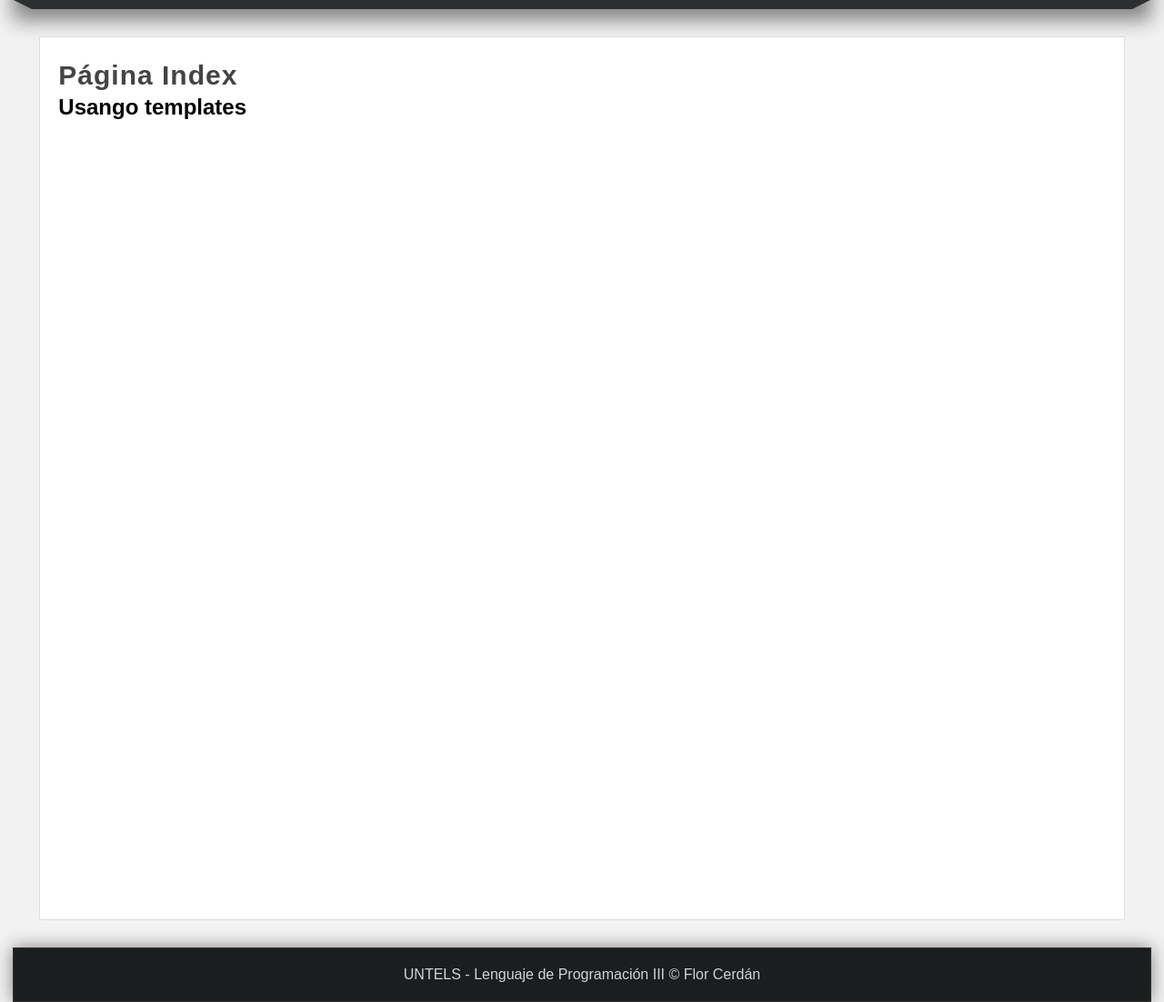
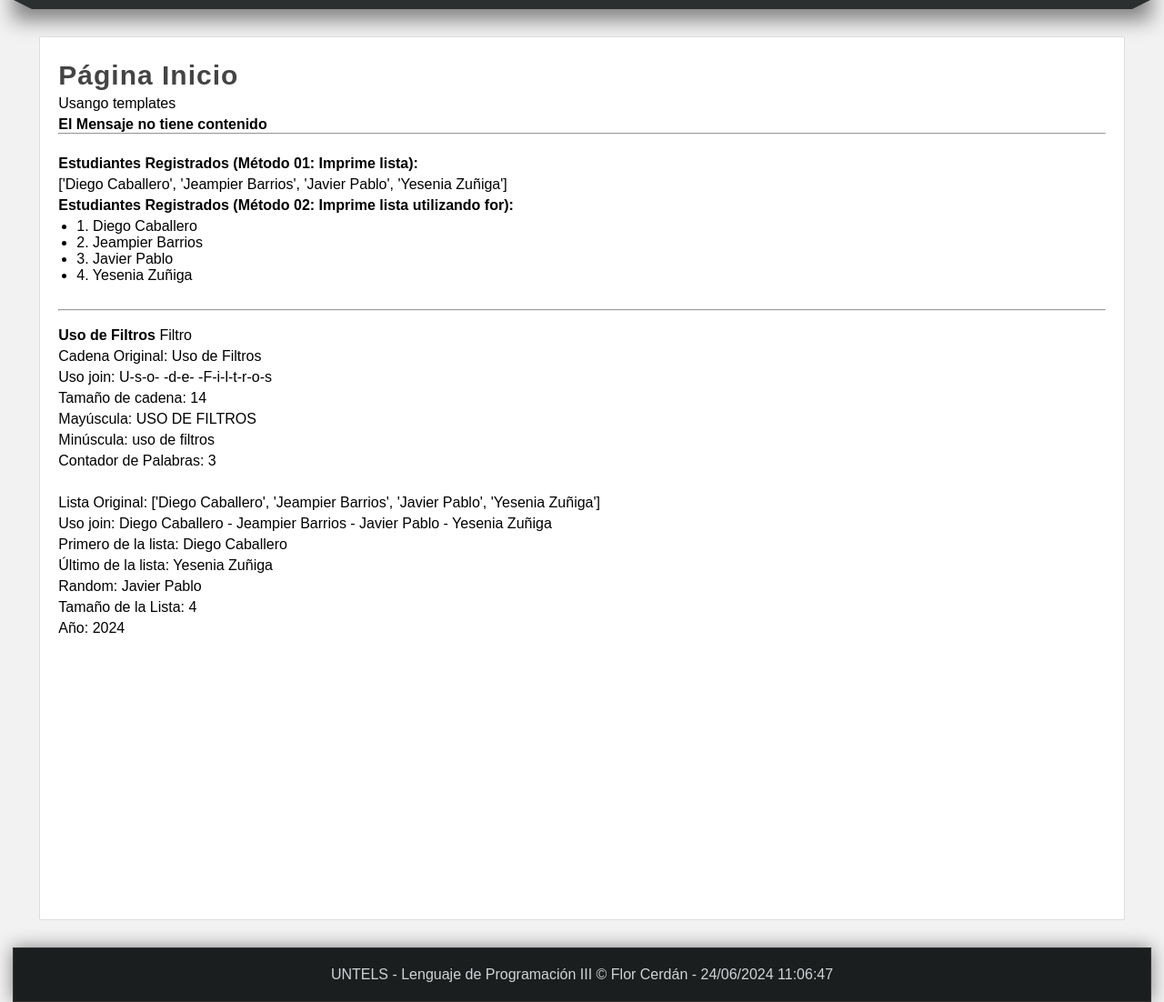
Before and after one commit to 2123010122/LP3_S14, a Django app: page / in a window 1280 px wide. Shown: the part 182-1284 px from the top of the page at 91% size. Run offline with Django 5.2, Linux system fonts and the light colour scheme.

Commit message:
LENGUAJE DE PLANTILLAS Y TEMPLATE TAGS

```diff
--- a/proyecto001/miapp/static/css/style.css
+++ b/proyecto001/miapp/static/css/style.css
@@ -6,6 +6,14 @@
     text-decoration: none;
 }
 
+.box p, .box h2, .box h3, .box ul{
+    margin-bottom: 5px;
+    margin-top: 5px;
+}
+.box ul, .box ol{
+    margin-left: 20px;
+    margin-bottom: 10px;
+}
 
 body{
     background-color: #f2f2f2;
--- /dev/null
+++ b/proyecto001/miapp/templates/filtros.html
@@ -0,0 +1,18 @@
+<br>
+<hr>
+<br>
+<strong> {{encabezado}}</strong>
+Filtro<br>
+<p> Cadena Original: {{encabezado|default:"Sección sin título"}} </p>
+<p> Uso join: {{encabezado|join:'-'}} </p>
+<p> Tamaño de cadena: {{encabezado|length}} </p>
+<p> Mayúscula: {{encabezado|upper}} </p>
+<p> Minúscula: {{encabezado|lower}} </p>
+<p> Contador de Palabras: {{encabezado|wordcount}} </p>
+<br>
+<p>Lista Original: {{estudiantes}}</p>
+<p>Uso join: {{estudiantes|join:' - '}}</p>
+<p>Primero de la lista: {{estudiantes|first}}</p>
+<p>Último de la lista: {{estudiantes|last}}</p>
+<p>Random: {{estudiantes|random}}</p>
+<p>Tamaño de la Lista: {{estudiantes|length}}</p>
--- a/proyecto001/miapp/templates/index.html
+++ b/proyecto001/miapp/templates/index.html
@@ -1,12 +1,28 @@
 {% extends 'layout.html' %}
 
 
+
 {% block title %}
-    Inicio
+    {{titulo}}
 {% endblock %}
 
+{% block content %}
 
-{% block content %}
-<h1 class="title">Página Index</h1>
-<h2>Usango templates</h2>
+<!--Comentario en HTML-->
+{% comment 'Datos de la pagina index' %}
+En esta pagina se mostrara la bienvenida al sistema
+{% endcomment %}
+
+<h1 class="title">Página {{titulo}}</h1>
+<p>Usango templates</p>
+    {% if mensaje %}
+        <p> Mensaje: {{mensaje}} </p>
+    {% else %}
+        <strong>El Mensaje no tiene contenido</strong>
+    {% endif %}
+
+    {% include 'listado_estudiantesregistrados.html' with encabezado="Estudiantes Registrados" %}
+    {% include 'filtros.html' with encabezado="Uso de Filtros" %}
+    <p>Año: 2024</p>
+
 {% endblock %}
--- a/proyecto001/miapp/templates/layout.html
+++ b/proyecto001/miapp/templates/layout.html
@@ -21,16 +21,16 @@
         <nav>
             <ul>
                 <li>
-                    <a href="/inicio"> Inicio</a>
+                    <a href="{% url 'inicio' %}"> Inicio</a>
                  </li>
                  <li>
-                    <a href="/saludo"> Mensaje de Saludo</a>
+                    <a href="{% url 'saludo' %}"> Mensaje de Saludo</a>
                  </li>
                  <li>
-                    <a href="/rango"> Mostrar Números [a,b]</a>
+                    <a href="{% url 'rango' %}"> Mostrar Números [a,b]</a>
                  </li>
                  <li>
-                    <a href="/rango2/10/15"> Mostrar Números [10,15]</a>
+                    <a href="{% url 'rango2' %}"> Mostrar Números [10,15]</a>
                  </li>
             </ul>
         </nav>
@@ -50,7 +50,7 @@
         </div>
         </div>
         <footer>
-            UNTELS - Lenguaje de Programación III &copy; Flor Cerdán
+            UNTELS - Lenguaje de Programación III &copy; Flor Cerdán - {% now "d/m/Y h:m:s" %}
         </footer>
     </body>
 </html>
--- /dev/null
+++ b/proyecto001/miapp/templates/listado_estudiantesregistrados.html
@@ -0,0 +1,13 @@
+<br>
+<hr>
+<br>
+<p> <strong> {{encabezado}} (Método 01: Imprime lista): </strong> </p>
+        {{estudiantes}}
+<p> <strong> {{encabezado}} (Método 02: Imprime lista utilizando for): </strong> </p>
+<ul>
+    {% for estudiante in  estudiantes %}
+        <li>{{forloop.counter}}. {{estudiante}}</li>
+    {% empty %}
+        <p> No hay {{encabezado}} </p>
+    {% endfor %}
+</ul>
--- a/proyecto001/miapp/views.py
+++ b/proyecto001/miapp/views.py
@@ -24,26 +24,33 @@ layout = """
 """
 
 def index(request):
-    return render(request, 'index.html')
+    estudiantes = [ 'Diego Caballero',
+                    'Jeampier Barrios',
+                    'Javier Pablo',
+                    'Yesenia Zuñiga']
+    #estudiantes = [ ]
+    return render(request,'index.html', {
+        'titulo':'Inicio',
+        #'mensaje':'Proyecto Web Con DJango',
+        'estudiantes': estudiantes
+    })
 
 def saludo(request):
-    return render(request, 'saludo.html')
+    return render(request,'saludo.html',{
+        'titulo':'Saludo',
+        'autor_saludo':'Mg. Flor Elizabeth Cerdán León'
+    })
 
 def rango(request):
     a = 10
     b = 20
-    resultado = f"""
-        <h2> Números de [{a},{b}] </h2>
-        Resultado: <br>
-        <ul>
-    """
-
-    while a<=b:
-        resultado +=  f"<li> {a} </li>"
-        a+=1
-    resultado += "</ul"
-    return HttpResponse(layout + resultado)
-
+    rango_numeros = range(a,b+1)
+    return render(request,'rango.html',{
+        'titulo':'Rango',
+        'a':a,
+        'b':b,
+        'rango_numeros':rango_numeros
+    })
 
 def rango2(request,a=0,b=100):
     if a>b:
```
Also changed, not shown: proyecto001/miapp/templates/rango.html (added, +17 -0 lines), proyecto001/miapp/templates/saludo.html (+7 -4 lines), proyecto001/miapp/templatetags/filters.py (added, +7 -0 lines), proyecto001/miapp/templatetags/__init__.py (added). Lines whose indentation alone changed are shown as unchanged.
